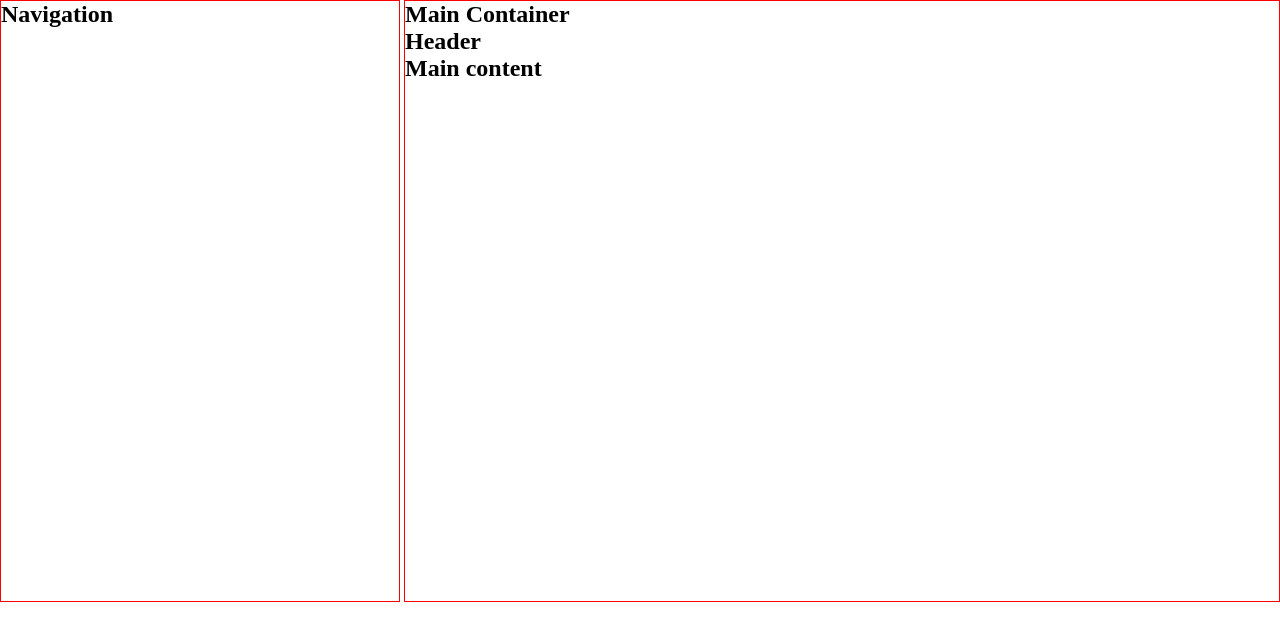
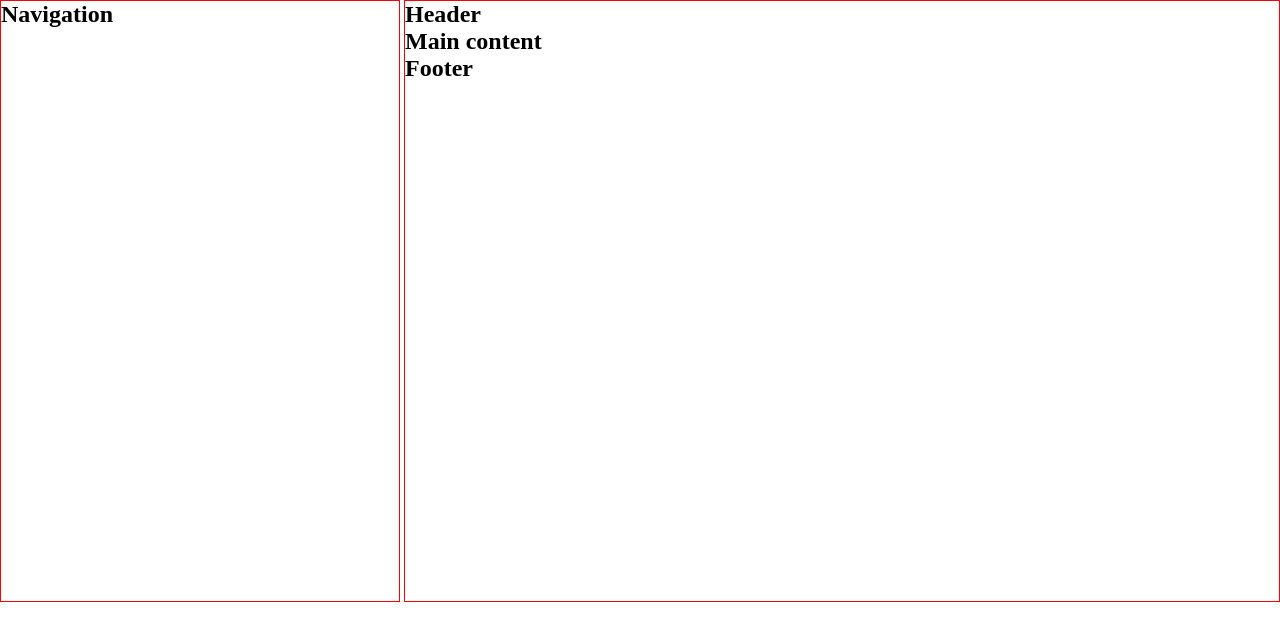
Before and after one commit to bellicose77/grid-layout-project, a plain HTML site: page index.html in a window 1280 px wide. Drawn offline with Linux system fonts and the light colour scheme.

Commit message:
main content

```diff
--- a/index.html
+++ b/index.html
@@ -13,13 +13,15 @@
             <h2>Navigation</h2>
         </div>
         <div class="main-container">
-            <h2>Main Container</h2>
             <div class="header">
                 <h2>Header</h2>
             </div>
             <div class="main-content">
                 <h2>Main content</h2>
             </div>
+            <div class="footer-container">
+                <h2>Footer</h2>
+            </div>
         </div>
     </div>
 </body>
```
